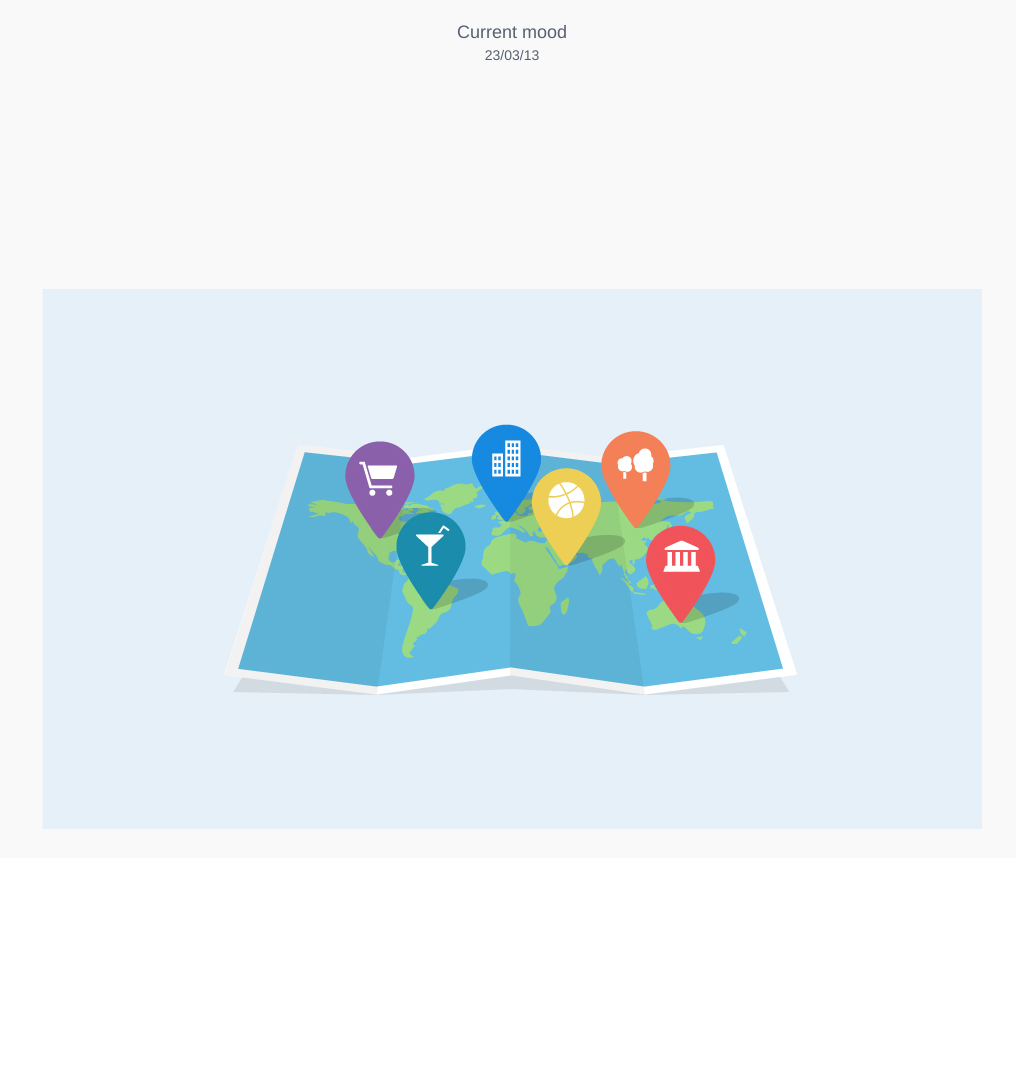
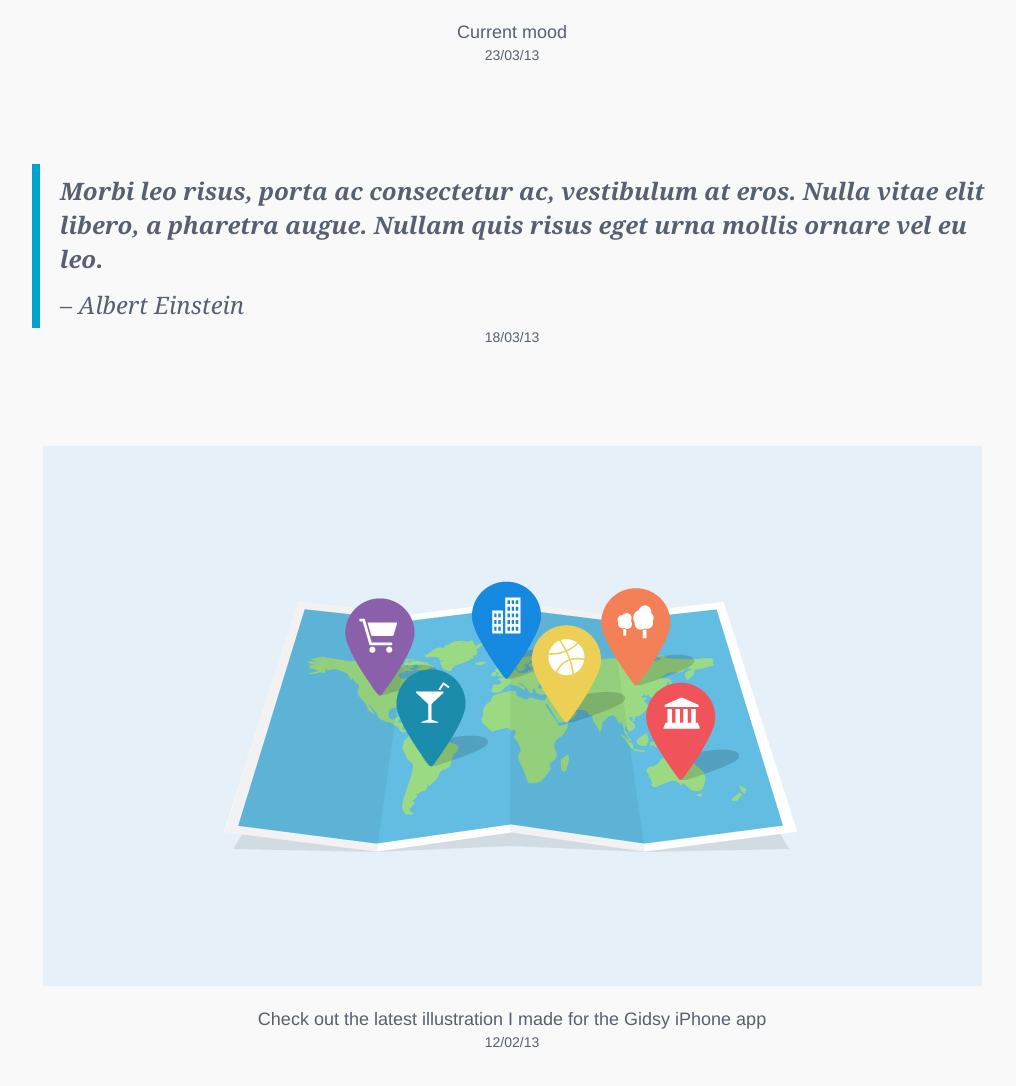
Before and after one commit to Anna824/juliendonck.com, a plain HTML site: page juliendonck/index.html in a window 1280 px wide. Shown: the part 1091-2177 px from the top of the page, without its empty margins (128-1144 px from the left). Before the commit the page ends 1949 px from the top, so only its background shows below. Drawn offline with Linux system fonts and the light colour scheme.

Commit message:
continued styling articles

```diff
--- a/juliendonck/index.html
+++ b/juliendonck/index.html
@@ -16,27 +16,27 @@
     <h2>I'm a Berlin based Digital Product Designer currently employed at <a href="">Gidsy.com</a>. The more I think, the fewer descisions I make.</h2>
     <ul>
       <li>
-        <a href="http://www.twitter.com/juliendonck" class="twitter">
+        <a href="http://www.twitter.com/juliendonck" target="_blank" class="twitter">
           <img src="img/twitter@2x.png" alt="twitter" width="26" height="20"/>
         </a>
       </li>
       <li>
-        <a href="http://www.vimeo.com/juliendonck" class="vimeo">
+        <a href="http://www.vimeo.com/juliendonck" target="_blank" class="vimeo">
           <img src="img/vimeo@2x.png" alt="vimeo" width="20" height="20"/>
         </a>
       </li>
       <li>
-        <a href="http://www.dribbble.com/juliendonck" class="dribbble">
+        <a href="http://www.dribbble.com/juliendonck" target="_blank" class="dribbble">
           <img src="img/dribbble@2x.png" alt="dribbble" width="20" height="20"/>
         </a>
       </li>
       <li>
-        <a href="http://hejhej-sthlm.tumblr.com" class="tumblr">
+        <a href="http://hejhej-sthlm.tumblr.com" target="_blank" class="tumblr">
           <img src="img/tumblr@2x.png" alt="tumblr" width="20" height="20"/>
         </a>
       </li>
       <li>
-        <a href="http://www.instagram.com/juliendonck" class="instagram">
+        <a href="http://www.instagram.com/juliendonck" target="_blank" class="instagram" >
           <img src="img/instagram@2x.png" alt="instagram" width="20" height="20"/>
         </a>
       </li>
@@ -45,19 +45,29 @@
   <div id="container">
     <div class="posts">
       <article>
-        <img src="img/boat.png" alt=""></img>
-        <p>Current mood</p>
+        <a href="">
+          <img src="img/boat.png" alt=""></img>
+          <p class="caption">Current mood</p>
+        </a>
         <time>23/03/13</time>
       </article>
       <article>
-        <blockquote></blockquote>
-        <p></p>
-        <time></time>
+        <blockquote>
+          <p class="quote">
+            Morbi leo risus, porta ac consectetur ac, vestibulum at eros. Nulla
+            vitae elit libero, a pharetra augue. Nullam quis risus eget urna mollis
+            ornare vel eu leo.
+          </p>
+          <span>– </span><span>Albert Einstein</span>
+        </blockquote>
+        <time>18/03/13</time>
       </article>
       <article>
-        <img src="img/940.jpg" alt=""></img>
-        <p></p>
-        <time></time>
+        <a href="">
+          <img src="img/940.jpg" alt=""></img>
+          <p class="caption">Check out the latest illustration I made for the Gidsy iPhone app</p>
+        </a>
+        <time>12/02/13</time>
       </article>
     </div>
   </div>
--- a/juliendonck/sass/screen.sass
+++ b/juliendonck/sass/screen.sass
@@ -1,4 +1,5 @@
 @import compass/reset
+@import "compass/css3/opacity"
 
 body
   font-family: "adelle","Helvetica", sans-serif
@@ -63,6 +64,34 @@ header
       color: #566070
       text-align: center
       font-weight: 100
-      p
+      a
+        color: #566070
+        text-decoration: none
+        &:hover
+          @include opacity(0.9)
+          text-decoration: underline
+
+      .caption
         font-size: 18px
         padding: 20px 0 5px 0
+        width: 560px
+        margin: 0 auto
+      &:last-child
+        padding-bottom: 60px
+      blockquote
+        padding: 10px 0 10px 20px
+        border-left: 8px solid #00A3CC
+        font-style: italic
+        width: 940px
+        text-align: left
+        p.quote
+          font-family: "Meta Serif Pro", "Georgia", serif
+          font-size: 24px
+          line-height: 34px
+          font-weight: 700
+          padding-bottom: 20px
+
+        span
+          font-family: "Meta Serif Pro", "Georgia", serif
+          font-size: 24px
+          font-weight: 500
```
Also changed, not shown: juliendonck/stylesheets/screen.css.
